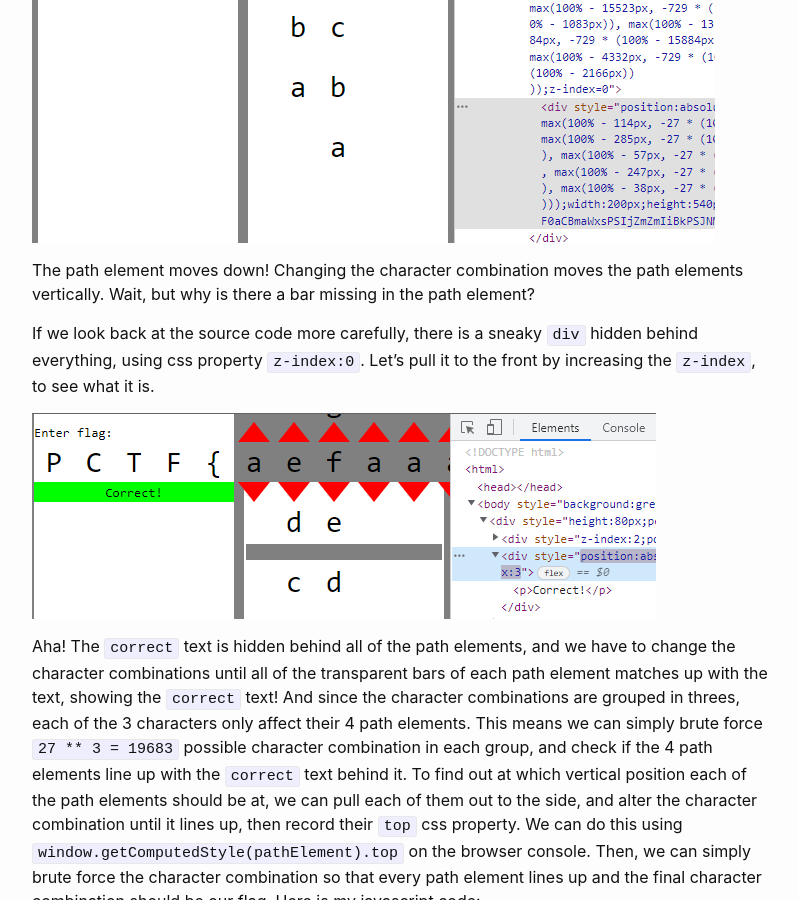
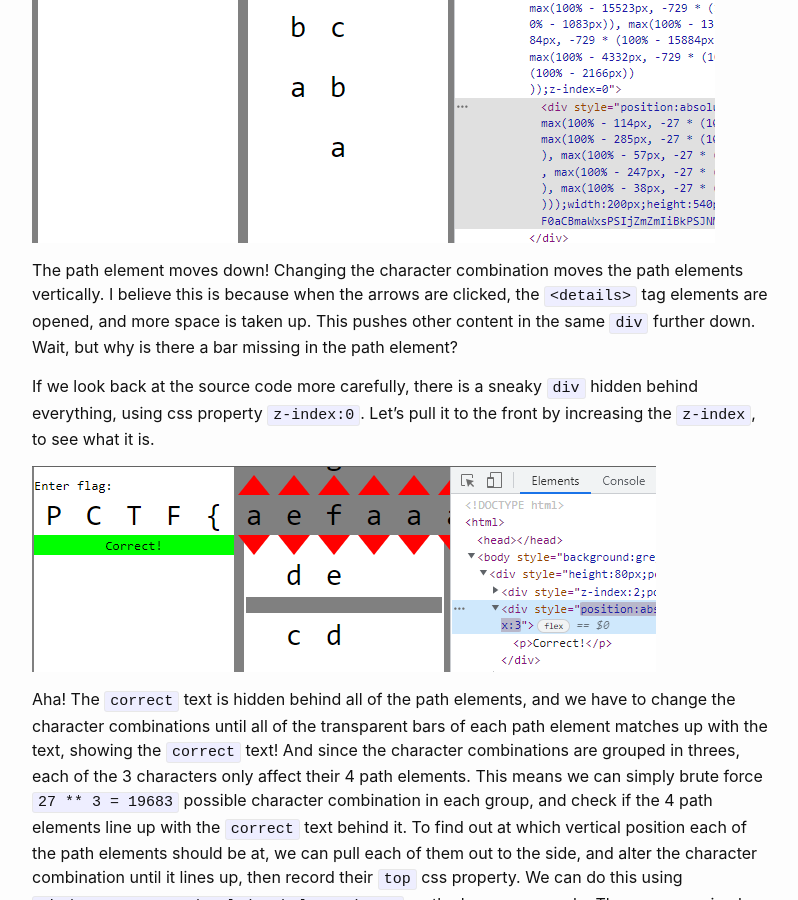
Before and after one commit to Rinnnt/Rinnnt.github.io, a Jekyll site: the page built from _posts/2023-04-16-plaidctf-2023-writeup.md, in a window 1280 px wide and 900 px high, scrolled down 9872 px. Shown: the whole window, without its empty margins (238-1036 px from the left). Built offline with Jekyll 4.4.1, drawn with Linux system fonts in a browser that asks for light colours; comment, search, counter and statistics services are not loaded.

Commit message:
Update plaidctf2023 writeup

```diff
--- a/_posts/2023-04-16-plaidctf-2023-writeup.md
+++ b/_posts/2023-04-16-plaidctf-2023-writeup.md
@@ -200,6 +200,7 @@ Although it might not seem like much, something interesting is revealed when we
 
 The path element moves down!
 Changing the character combination moves the path elements vertically.
+I believe this is because when the arrows are clicked, the `<details>` tag elements are opened, and more space is taken up. This pushes other content in the same `div` further down.
 Wait, but why is there a bar missing in the path element?
 
 If we look back at the source code more carefully, there is a sneaky `div` hidden behind everything, using css property `z-index:0`.
```
